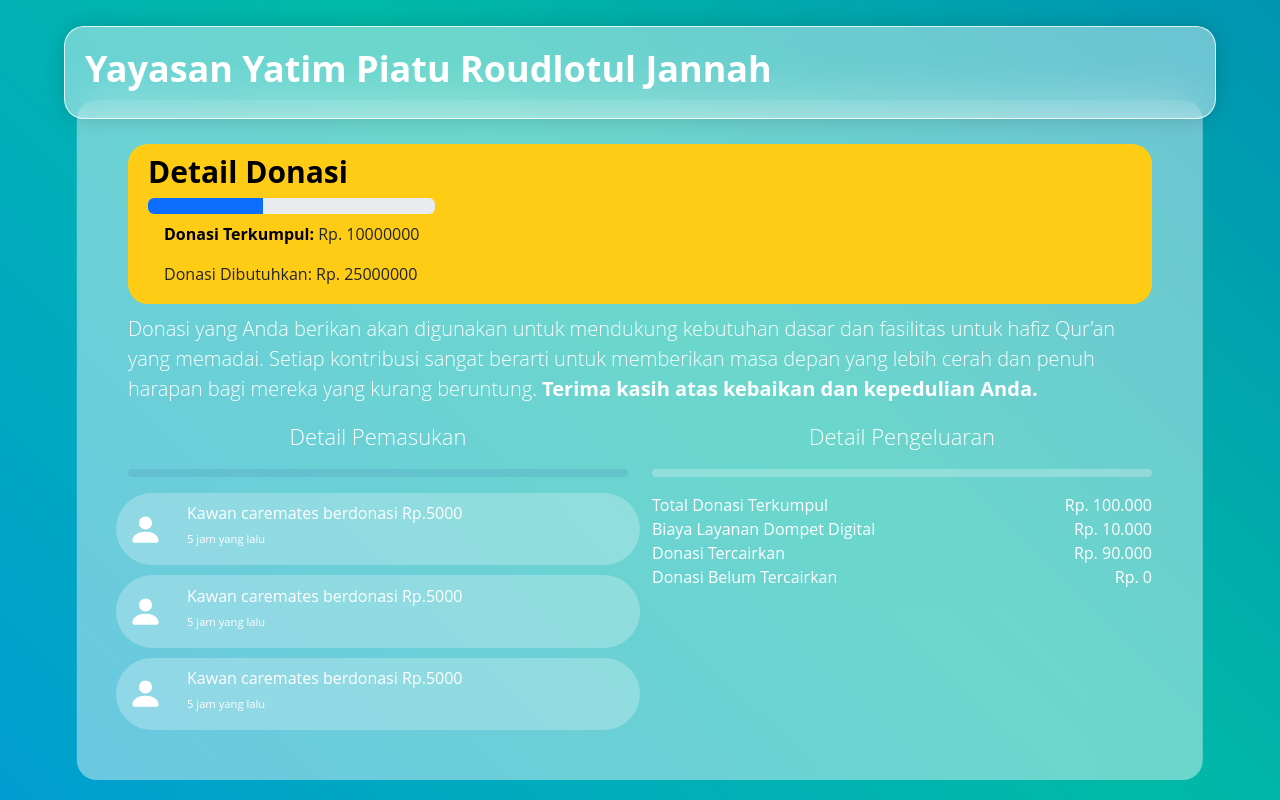
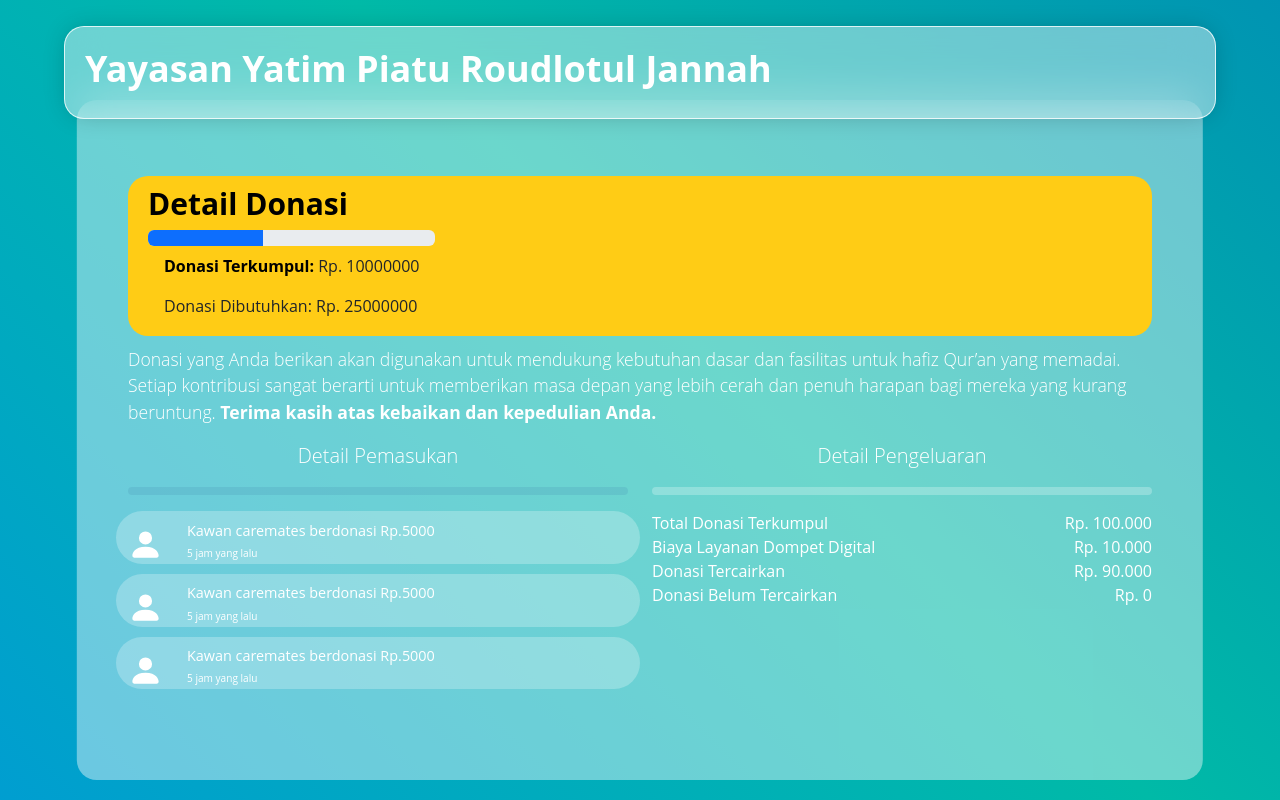
Before and after one commit to naufalkamil/Caremates_Massive_A2, a React (Vite) app in the folder frontend/: page /detaildonasi in a window 1280 px wide. Built offline with nearby package versions, Linux system fonts and the light colour scheme.

Commit message:
Update Detaildonasi.jsx

```diff
--- a/frontend/src/pages/Detaildonasi.jsx
+++ b/frontend/src/pages/Detaildonasi.jsx
@@ -86,47 +86,47 @@ const [selectedExpense, setSelectedExpense] = useState(null);
 
             </div>
             <div className="yayasan" style={{paddingTop:"170px"}} >
-                <p style={{fontFamily: 'Open Sans', fontWeight: '200', fontSize: '20px'}}>Donasi yang Anda berikan akan digunakan untuk mendukung kebutuhan dasar dan fasilitas untuk hafiz
+                <p style={{fontFamily: 'Open Sans', fontWeight: '200', fontSize: '110%'}}>Donasi yang Anda berikan akan digunakan untuk mendukung kebutuhan dasar dan fasilitas untuk hafiz
                     Qur’an yang memadai. Setiap kontribusi sangat berarti untuk memberikan masa depan yang lebih cerah
                     dan penuh harapan bagi mereka yang kurang beruntung.  <span style={{ fontWeight: 'bold' }}>Terima kasih atas kebaikan dan kepedulian Anda.</span></p>
             </div>
             <div className="row">
                 <div className='col-6'>
-                  <p style={{textAlign:'center', fontFamily: 'Open Sans', fontWeight: '300', fontSize:'22px'}}>Detail Pemasukan</p>
+                  <p style={{textAlign:'center', fontFamily: 'Open Sans', fontWeight: '300', fontSize:'20px'}}>Detail Pemasukan</p>
                   <hr style={{border:'4px solid', color:'#4D96B6',borderRadius: '30px'}}/>
-                  <div className='row' style={{background:"rgba(255, 255, 255, 0.25)", borderRadius:"50px"}}>
+                  <div className='row' style={{background:"rgba(255, 255, 255, 0.25)", borderRadius:"50px",height:'18%'}}>
                   <Row className="align-items-center">
                     <Col xs="auto">
                       <BsFillPersonFill style={{ width: "35px", height: "35px" }} />
                     </Col>
                     <Col>
-                      <p style={{marginTop:'2%', fontSize:'100%'}}>Kawan caremates berdonasi Rp.5000<br/><span style={{fontSize:'70%'}}>5 jam yang lalu</span></p>
+                      <p style={{marginTop:'2%', fontSize:'90%'}}>Kawan caremates berdonasi Rp.5000<br/><span style={{fontSize:'70%'}}>5 jam yang lalu</span></p>
                     </Col>
                   </Row>
                   </div>
-                  <div className='row' style={{background:"rgba(255, 255, 255, 0.25)", borderRadius:"50px", marginTop:'2%'}}>
+                  <div className='row' style={{background:"rgba(255, 255, 255, 0.25)", borderRadius:"50px", marginTop:'2%',height:'18%'}}>
                   <Row className="align-items-center">
                     <Col xs="auto">
                       <BsFillPersonFill style={{ width: "35px", height: "35px" }} />
                     </Col>
                     <Col>
-                      <p style={{marginTop:'2%', fontSize:'100%'}}>Kawan caremates berdonasi Rp.5000<br/><span style={{fontSize:'70%'}}>5 jam yang lalu</span></p>
+                      <p style={{marginTop:'2%', fontSize:'90%'}}>Kawan caremates berdonasi Rp.5000<br/><span style={{fontSize:'70%'}}>5 jam yang lalu</span></p>
                     </Col>
                   </Row>
                   </div>
-                  <div className='row' style={{background:"rgba(255, 255, 255, 0.25)", borderRadius:"50px", marginTop:'2%'}}>
+                  <div className='row' style={{background:"rgba(255, 255, 255, 0.25)", borderRadius:"50px", marginTop:'2%',height:'18%'}}>
                   <Row className="align-items-center">
                     <Col xs="auto">
                       <BsFillPersonFill style={{ width: "35px", height: "35px" }} />
                     </Col>
                     <Col>
-                      <p style={{marginTop:'2%', fontSize:'100%'}}>Kawan caremates berdonasi Rp.5000<br/><span style={{fontSize:'70%'}}>5 jam yang lalu</span></p>
+                      <p style={{marginTop:'2%', fontSize:'90%'}}>Kawan caremates berdonasi Rp.5000<br/><span style={{fontSize:'70%'}}>5 jam yang lalu</span></p>
                     </Col>
                   </Row>
                   </div>
                 </div>
                 <div className='col-6'>
-                  <p style={{textAlign:'center', fontFamily: 'Open Sans', fontWeight: '300', fontSize:'22px'}}>Detail Pengeluaran</p>
+                  <p style={{textAlign:'center', fontFamily: 'Open Sans', fontWeight: '300', fontSize:'20px'}}>Detail Pengeluaran</p>
                   <hr style={{border:'4px solid', color:'white',borderRadius: '30px'}}/>
                   <div>
                     <Row className="justify-content-between">
@@ -201,7 +201,7 @@ const backgroundSquareStyle = {
 
   const backgroundkuningStyle = {
     position: 'fixed',
-    top: '28%',
+    top: '32%',
     left: '50%',
     transform: 'translate(-50%, -50%)',
     width: '80%',
```
